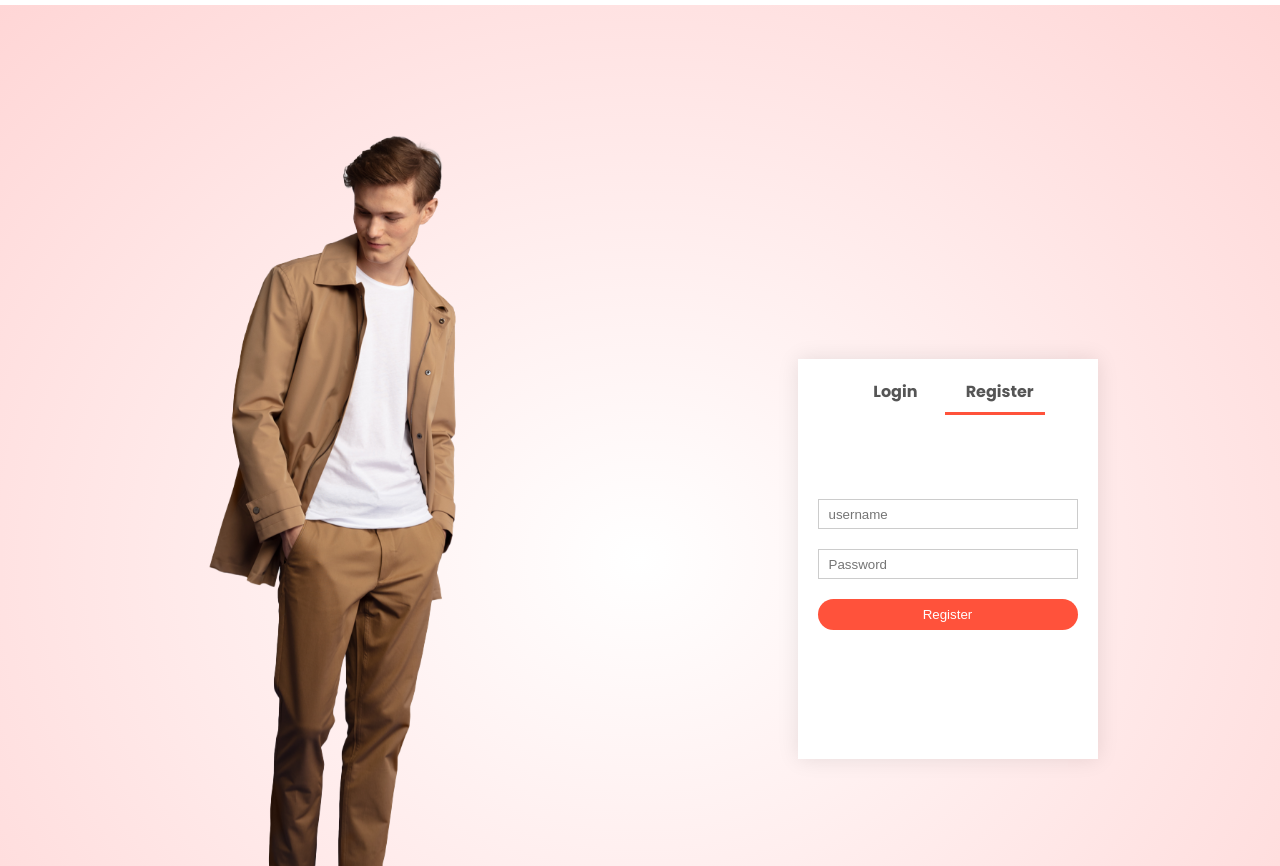
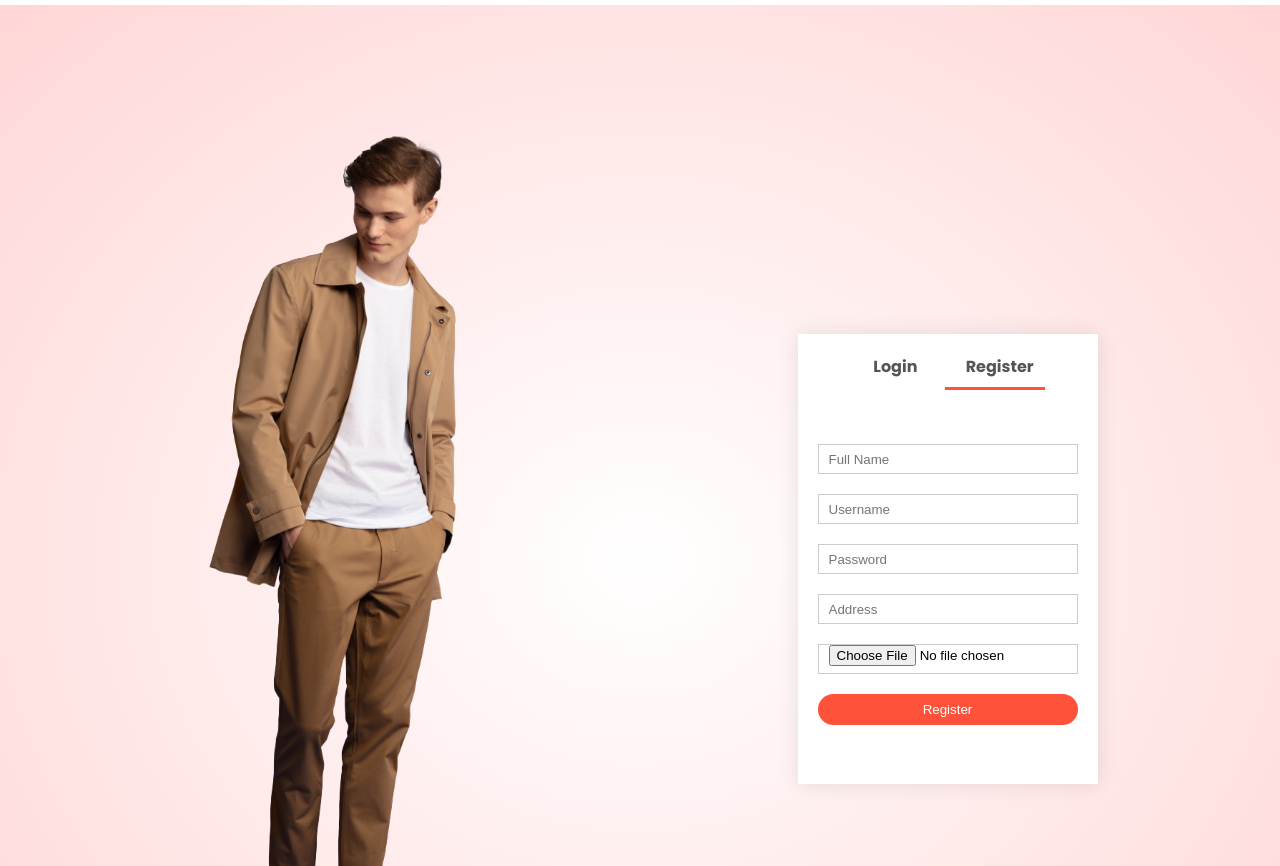
Before and after one commit to Tin0709/Web-Project, a plain HTML site: page account.html in a window 1280 px wide. Shown: the part 86-952 px from the top of the page. Drawn offline with Linux system fonts and the light colour scheme.

Commit message:
adding photo, name, and address for register form

```diff
--- a/account.html
+++ b/account.html
@@ -3,7 +3,7 @@
   <head>
     <meta charset="UTF-8" />
     <meta name="viewport" content="width=device-width, initial-scale=1.0" />
-    <title>Account - RedStore | Ecommerce Website Design</title>
+    <title>Account</title>
     <link rel="stylesheet" href="style.css" />
     <link
       href="https://fonts.googleapis.com/css2?family=Poppins:wght@200;300;400;500;600;700;800&display=swap"
@@ -59,9 +59,21 @@
                 <a href="">Forgot password</a>
               </form>
 
-              <form id="RegForm">
+              <!-- <form id="RegForm">
                 <input type="text" placeholder="username" />
                 <input type="password" placeholder="Password" />
+                <button type="submit" class="btn">Register</button>
+              </form> -->
+              <form id="RegForm">
+                <input type="text" placeholder="Full Name" />
+                <input type="text" placeholder="Username" />
+                <input type="password" placeholder="Password" />
+                <input type="text" placeholder="Address" />
+                <input
+                  type="file"
+                  accept="image/*"
+                  placeholder="Profile Photo"
+                />
                 <button type="submit" class="btn">Register</button>
               </form>
             </div>
@@ -111,7 +123,7 @@
           </div>
         </div>
         <hr />
-        <p class="copyright">Copyright 2020 - Easy Tutorials</p>
+        <p class="copyright">Copyright 2022</p>
       </div>
     </div>
 
--- a/style.css
+++ b/style.css
@@ -492,7 +492,7 @@ th:last-child {
 .form-container {
   background: #fff;
   width: 300px;
-  height: 400px;
+  height: 450px;
   position: relative;
   text-align: center;
   padding: 20px 0;
@@ -528,7 +528,7 @@ th:last-child {
   max-width: 300px;
   padding: 0 20px;
   position: absolute;
-  top: 130px;
+  top: 100px;
   transition: transform 1s;
 }
 
```
Also changed, not shown: cart.html (+2 -2 lines), contact.html (+2 -2 lines), index.html (+1 -1 lines), product-details.html (+2 -2 lines), products.html (+2 -2 lines).
